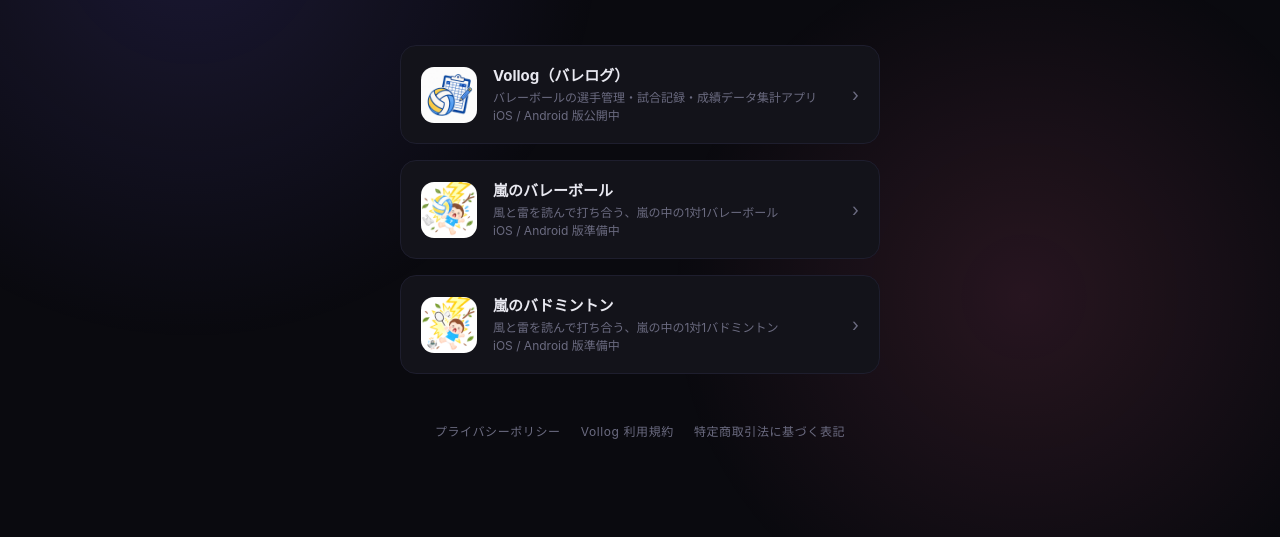
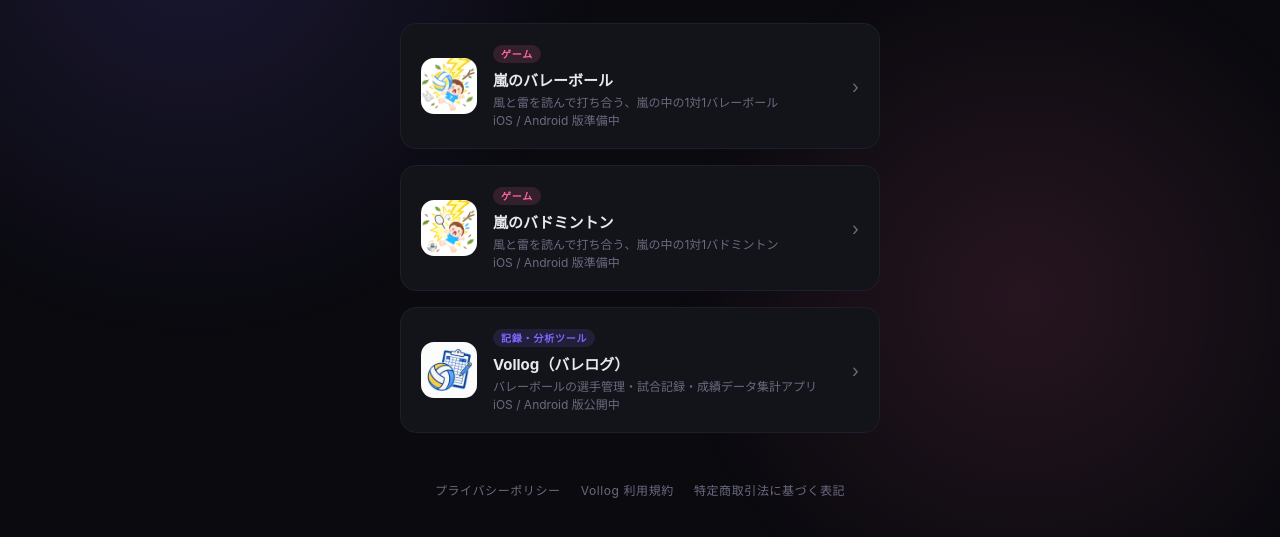
Before and after one commit to asakusasemao/asakusasemao.github.io, a plain HTML site: page index.html in a window 1280 px wide. Shown: the part 279-816 px from the top of the page. Drawn offline with Linux system fonts and the light colour scheme.

Commit message:
トップページのアプリの並び順を変更し、種類を示すラベルを追加

```diff
--- a/index.html
+++ b/index.html
@@ -133,6 +133,24 @@
       flex-shrink: 0;
     }
 
+    .app-tag {
+      display: inline-block;
+      font-size: 10px;
+      font-weight: 700;
+      letter-spacing: 0.08em;
+      line-height: 1;
+      padding: 4px 8px;
+      border-radius: 999px;
+      margin-bottom: 6px;
+      color: var(--accent);
+      background: rgba(124,106,255,0.14);
+    }
+
+    .app-tag.game {
+      color: var(--accent2);
+      background: rgba(255,106,155,0.14);
+    }
+
     .app-card-text h2 {
       font-size: 15px;
       font-weight: 700;
@@ -181,17 +199,10 @@
     <p class="desc">個人でiOS・Androidアプリを開発しています。</p>
 
     <div class="apps">
-      <a class="app-card" href="/apps/vollog/">
-        <img src="/assets/images/vollog-icon.png" alt="Vollogアイコン" />
-        <div class="app-card-text">
-          <h2>Vollog（バレログ）</h2>
-          <p>バレーボールの選手管理・試合記録・成績データ集計アプリ<br>iOS / Android 版公開中</p>
-        </div>
-        <span class="app-card-arrow">›</span>
-      </a>
       <a class="app-card" href="/apps/storm-volley/">
         <img src="/assets/images/storm-volley-icon.png" alt="嵐のバレーボールのアイコン" />
         <div class="app-card-text">
+          <span class="app-tag game">ゲーム</span>
           <h2>嵐のバレーボール</h2>
           <p>風と雷を読んで打ち合う、嵐の中の1対1バレーボール<br>iOS / Android 版準備中</p>
         </div>
@@ -200,8 +211,18 @@
       <a class="app-card" href="/apps/storm-badminton/">
         <img src="/assets/images/storm-badminton-icon.png" alt="嵐のバドミントンのアイコン" />
         <div class="app-card-text">
+          <span class="app-tag game">ゲーム</span>
           <h2>嵐のバドミントン</h2>
           <p>風と雷を読んで打ち合う、嵐の中の1対1バドミントン<br>iOS / Android 版準備中</p>
+        </div>
+        <span class="app-card-arrow">›</span>
+      </a>
+      <a class="app-card" href="/apps/vollog/">
+        <img src="/assets/images/vollog-icon.png" alt="Vollogアイコン" />
+        <div class="app-card-text">
+          <span class="app-tag">記録・分析ツール</span>
+          <h2>Vollog（バレログ）</h2>
+          <p>バレーボールの選手管理・試合記録・成績データ集計アプリ<br>iOS / Android 版公開中</p>
         </div>
         <span class="app-card-arrow">›</span>
       </a>
```
